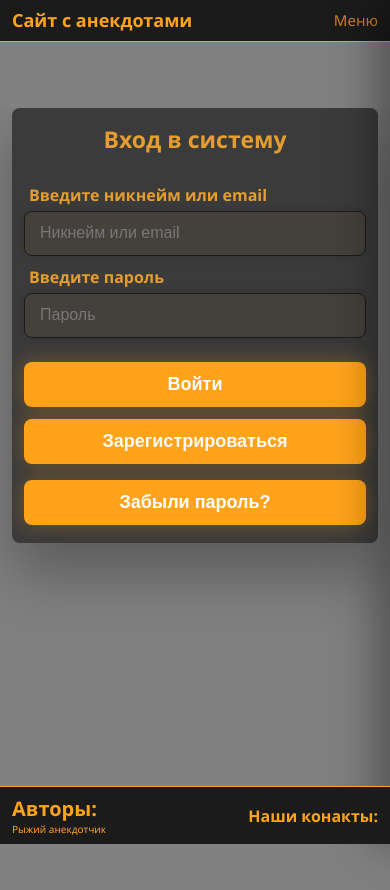
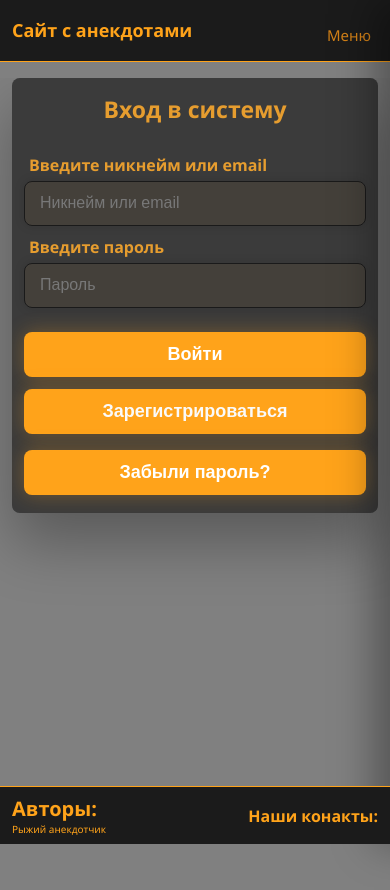
Before and after one commit to AlexDukshanin/cool-anekdots, a React (Vite) app in the folder frontend/: page /login in a window 390 px wide. Shown: the top 890 px of the page. Built offline with nearby package versions, Linux system fonts and the light colour scheme.

Commit message:
Fix mobile menu placement

```diff
--- a/frontend/src/css/responsive.css
+++ b/frontend/src/css/responsive.css
@@ -12,7 +12,7 @@
 
   #root {
     max-width: 100vw;
-    margin-top: 118px;
+    margin-top: 82px;
     min-height: 100vh;
     padding: 0 12px 48px;
     overflow-x: hidden;
@@ -28,11 +28,12 @@
     align-items: center;
     gap: 10px;
     padding: 10px 12px;
+    min-height: 62px;
   }
 
   header > div:first-child {
     min-width: 0;
-    max-width: calc(100% - 120px);
+    max-width: calc(100% - 88px);
   }
 
   header h1 {
@@ -42,9 +43,7 @@
   }
 
   header p {
-    font-size: 12px;
-    line-height: 1.25;
-    margin-top: 4px;
+    display: none;
   }
 
   header h1,
@@ -53,11 +52,13 @@
   }
 
   .links {
+    position: absolute;
+    top: 18px;
+    right: 12px;
     align-items: center;
-    gap: 12px;
+    gap: 0;
     padding: 0;
-    margin-left: auto;
-    flex-shrink: 0;
+    margin-left: 0;
   }
 
   .link,
@@ -72,6 +73,14 @@
 
   .links > .link:not(.menu-toggle-button) {
     display: none;
+  }
+
+  .menu-toggle-button {
+    display: inline-flex;
+    align-items: center;
+    justify-content: center;
+    min-width: 58px;
+    min-height: 34px;
   }
 
   .hidden-menu {
@@ -403,7 +412,7 @@
 
 @media (max-width: 480px) {
   #root {
-    margin-top: 108px;
+    margin-top: 78px;
     padding-left: 10px;
     padding-right: 10px;
   }
```
